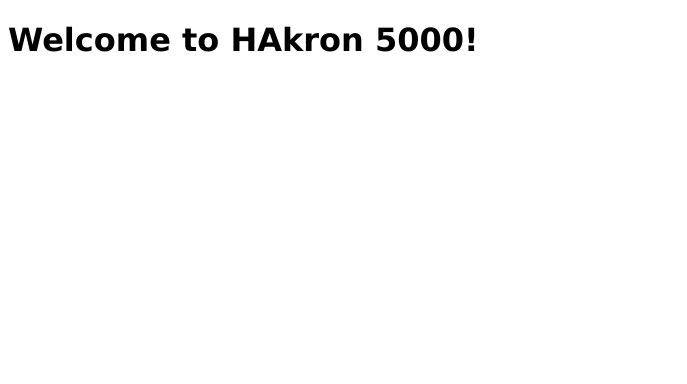
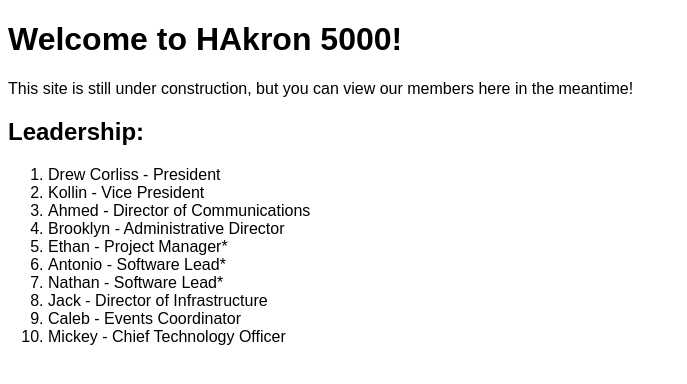
Before and after one commit to HAkron-5000/HAkron-5000.github.io, a plain HTML site: page index.html in a window 1280 px wide. Shown: the whole page, without its empty margins (0-687 px from the left). Drawn offline with Linux system fonts and the light colour scheme.

Commit message:
Update font; Add roster;

```diff
--- a/index.html
+++ b/index.html
@@ -11,6 +11,22 @@
 
 <body>
     <h1>Welcome to HAkron 5000!</h1>
+    <p>
+        This site is still under construction, but you can view our members here in the meantime!
+    </p>
+    <h2>Leadership:</h2>
+    <ol>
+        <li>Drew Corliss - President</li>
+        <li>Kollin - Vice President</li>
+        <li>Ahmed - Director of Communications</li>
+        <li>Brooklyn - Administrative Director</li>
+        <li>Ethan - Project Manager*</li>
+        <li>Antonio - Software Lead*</li>
+        <li>Nathan - Software Lead*</li>
+        <li>Jack - Director of Infrastructure</li>
+        <li>Caleb - Events Coordinator</li>
+        <li>Mickey - Chief Technology Officer</li>
+    </ol>
 </body>
 
 </html>
--- a/styles.css
+++ b/styles.css
@@ -1,3 +1,3 @@
 body {
-    font-family: 'Lucida Sans';
+    font-family: Arial;
 }
```
